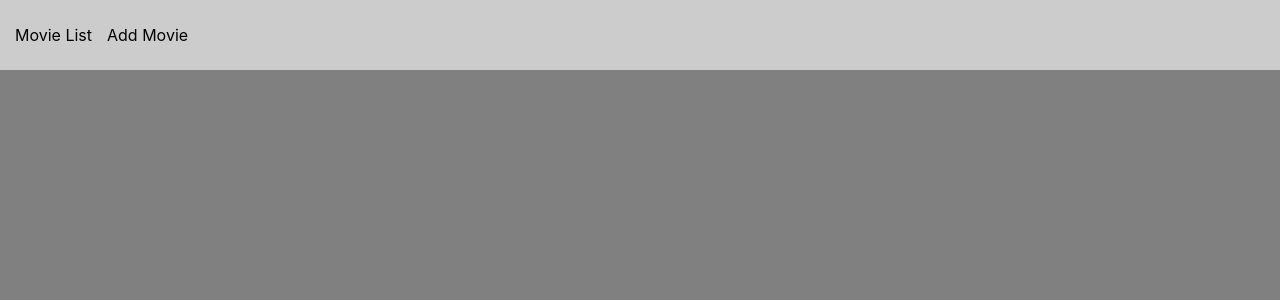
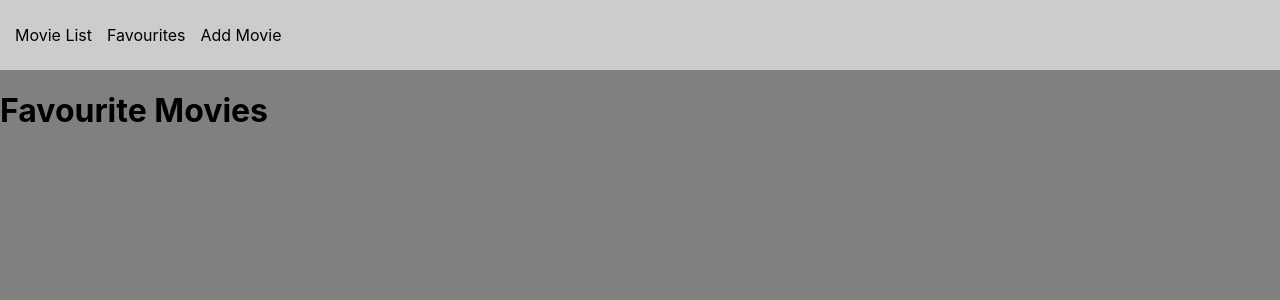
Before and after one commit to sanjithvgs/IMDB-App, a React (Create React App) app: page /favourites in a window 1280 px wide. Shown: the top 300 px of the page. Built offline with nearby package versions, Linux system fonts and the light colour scheme.

Commit message:
Adding Favourites Page

```diff
--- a/src/components/Header.js
+++ b/src/components/Header.js
@@ -4,6 +4,7 @@
     return(
         <div className="header">
             <Link to="/"><span>Movie List</span></Link>
+            <Link to="/favourites"><span>Favourites</span></Link>
             <Link to="/add-movie"><span>Add Movie</span></Link>
 
         </div>
--- a/src/components/MovieApp.js
+++ b/src/components/MovieApp.js
@@ -1,6 +1,7 @@
 import AddMovie from "./AddMovie";
 import Header from "./Header";
 import MovieDetail from "./MovieDetail";
+import MovieFavourites from "./MovieFavourites";
 import MovieList from "./MovieList";
 import {
     BrowserRouter,
@@ -58,6 +59,7 @@
             <Routes>
                 <Route path="/" element={<MovieList />}></Route>
                 <Route path="/movie-detail/:movieID" element={<MovieDetail />}></Route>
+                <Route path="/favourites" element={<MovieFavourites />}> </Route>
                 <Route path="/add-movie" element={<AddMovie />}></Route>
             </Routes>
 
--- /dev/null
+++ b/src/components/MovieFavourites.js
@@ -0,0 +1,10 @@
+const MovieFavourites = () =>{
+    return(
+        <div>
+            <h1>Favourite Movies</h1>
+            <div></div>
+        </div>
+    );
+}
+
+export default MovieFavourites;
```
